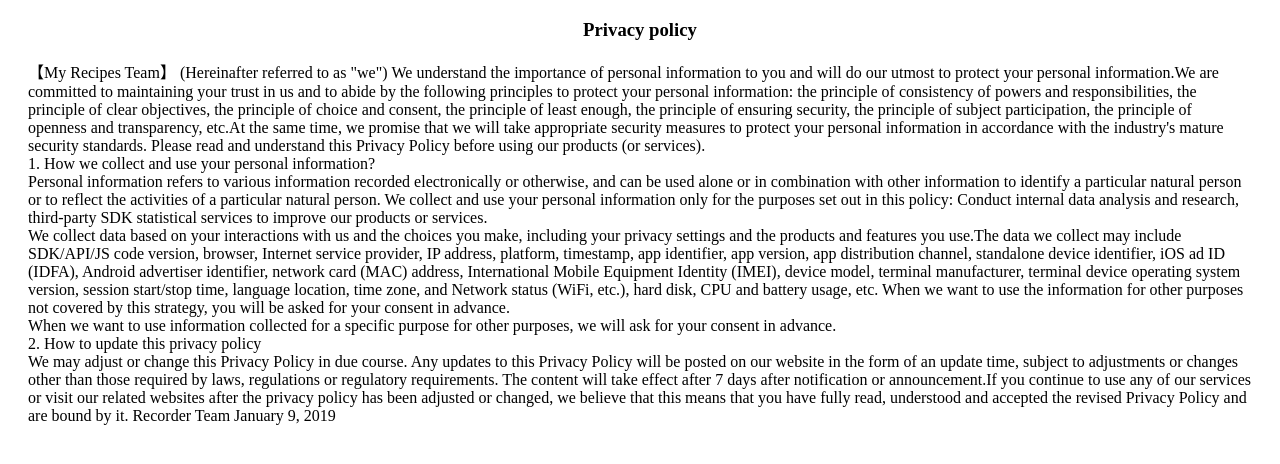
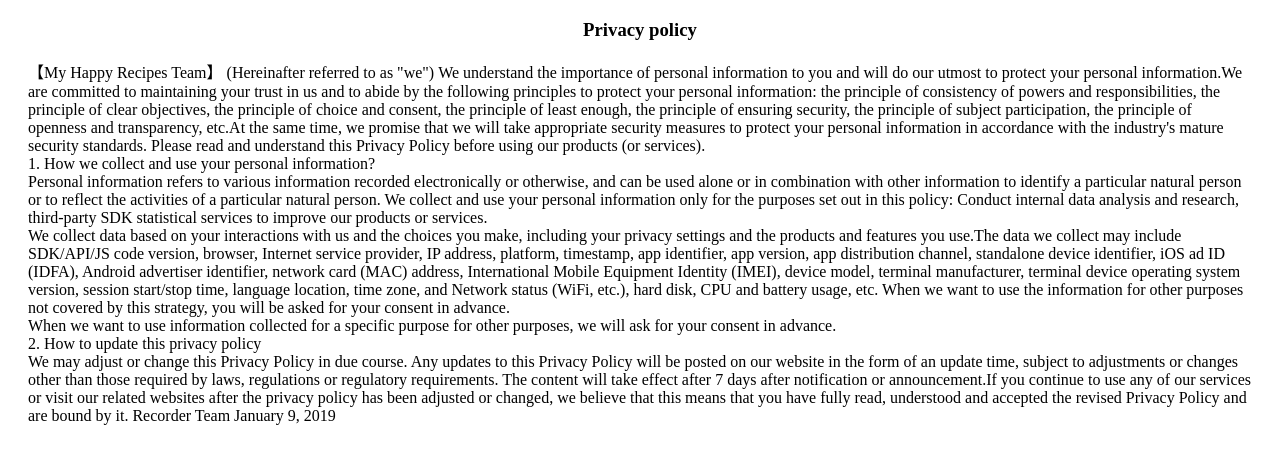
Before and after one commit to kimbleyZ/privacityPages, a plain HTML site: page index.html in a window 1280 px wide. Drawn offline with Linux system fonts and the light colour scheme.

Commit message:
Update index.html
My Happy Recipes

```diff
--- a/index.html
+++ b/index.html
@@ -13,7 +13,7 @@
 	</div>
 	<div style="margin: 0px 20px">
 
-【My Recipes Team】 (Hereinafter referred to as "we") We understand the importance of personal information to you and will do our utmost to protect your personal information.We are committed to maintaining your trust in us and to abide by the following principles to protect your personal information: the principle of consistency of powers and responsibilities, the principle of clear objectives, the principle of choice and consent, the principle of least enough, the principle of ensuring security, the principle of subject participation, the principle of openness and transparency, etc.At the same time, we promise that we will take appropriate security measures to protect your personal information in accordance with the industry's mature security standards.
+【My Happy Recipes  Team】 (Hereinafter referred to as "we") We understand the importance of personal information to you and will do our utmost to protect your personal information.We are committed to maintaining your trust in us and to abide by the following principles to protect your personal information: the principle of consistency of powers and responsibilities, the principle of clear objectives, the principle of choice and consent, the principle of least enough, the principle of ensuring security, the principle of subject participation, the principle of openness and transparency, etc.At the same time, we promise that we will take appropriate security measures to protect your personal information in accordance with the industry's mature security standards.
 Please read and understand this Privacy Policy before using our products (or services).
 <br>
 1. How we collect and use your personal information?
```
